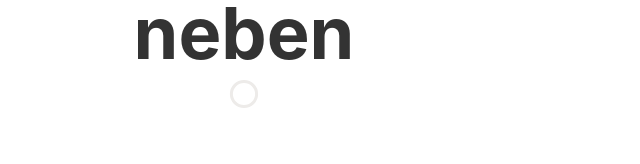
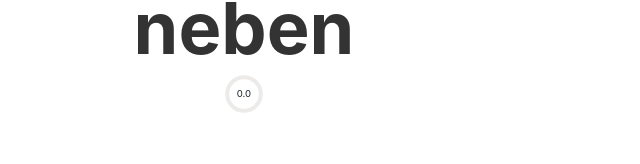
Before and after one commit to altsanz/german-drills, a React app: page /german-drills/wech-akk-dat-turbo in a window 1280 px wide. Shown: the part 368-532 px from the top of the page, without its empty margins (396-1036 px from the left). Built offline with nearby package versions, Linux system fonts and the light colour scheme; the HTML template or start-up script is replaced by a standard one.

Commit message:
make levels of speedness

```diff
--- a/src/pages/WechAkkDatTurbo.tsx
+++ b/src/pages/WechAkkDatTurbo.tsx
@@ -3,6 +3,7 @@ import {
   Button,
   ButtonGroup,
   CircularProgress,
+  CircularProgressLabel,
   Container,
   Fade,
   Heading,
@@ -52,12 +53,19 @@ function WechAkkDatTurbo() {
   const timeLeftRef = React.useRef<number>();
   const [timeLeft, setTimeLeft] = React.useState(MILLISECONDS_TO_ANSWER);
   React.useEffect(() => {
-    timerRef.current = startTimeout(setTimeIsOut);
-    timeLeftRef.current = startInterval(setTimeLeft);
+    timerRef.current = startTimeout(
+      setTimeIsOut,
+      currentStreak > 20 ? 2000 : currentStreak > 10 ? 3500 : 5000
+    );
+    timeLeftRef.current = startInterval(
+      setTimeLeft,
+      currentStreak > 20 ? 2000 : currentStreak > 10 ? 3500 : 5000
+    );
     return () => {
       clearTimeout(timerRef.current);
       clearInterval(timeLeftRef.current);
     };
+    // eslint-disable-next-line react-hooks/exhaustive-deps
   }, [preposition]);
 
   React.useEffect(() => {
@@ -326,30 +334,33 @@ const TimeLeftIndicator: React.FC<{
     <CircularProgress
       color={"gray.400"}
       value={progressValue}
-      size={"30px"}
+      size={"40px"}
       marginTop="10px"
-    />
+    >
+      <CircularProgressLabel>
+        {(Math.round((timeLeft / 1000) * 10) / 10).toFixed(1)}
+      </CircularProgressLabel>
+    </CircularProgress>
   );
 };
 function startTimeout(
-  setTimeIsOut: React.Dispatch<React.SetStateAction<boolean>>
+  setTimeIsOut: React.Dispatch<React.SetStateAction<boolean>>,
+  millisecondsToAnswer: number
 ): number {
   return setTimeout(() => {
     setTimeIsOut(true);
-  }, MILLISECONDS_TO_ANSWER);
+  }, millisecondsToAnswer);
 }
 
-5000 > 100;
-2500 > 50;
-
 function startInterval(
-  setTimeLeft: React.Dispatch<React.SetStateAction<number>>
+  setTimeLeft: React.Dispatch<React.SetStateAction<number>>,
+  millisecondsToAnswer: number
 ): number {
-  let timeLeft = MILLISECONDS_TO_ANSWER;
+  let timeLeft = millisecondsToAnswer;
   return setInterval(() => {
     if (timeLeft > 0) {
-      timeLeft = timeLeft - 200;
+      timeLeft = timeLeft - 100;
       setTimeLeft(timeLeft);
     }
-  }, 200);
+  }, 100);
 }
```
